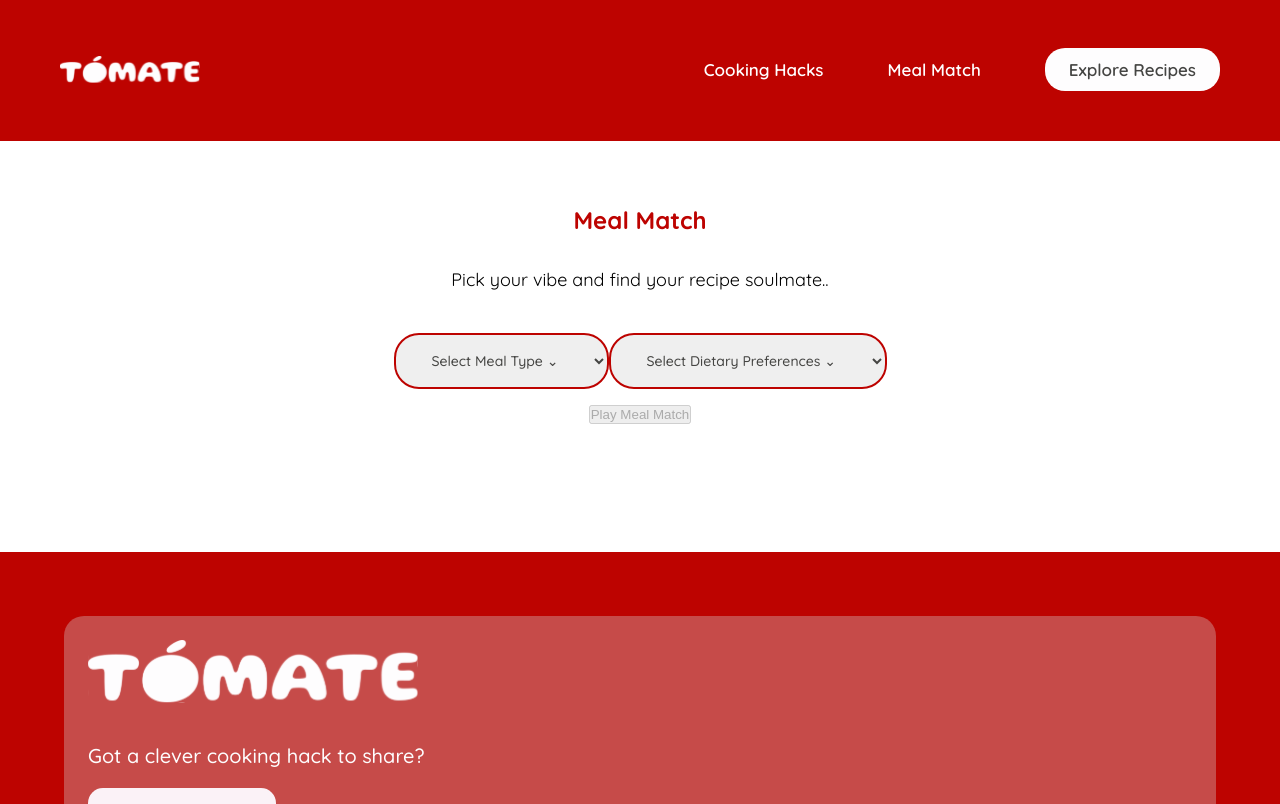
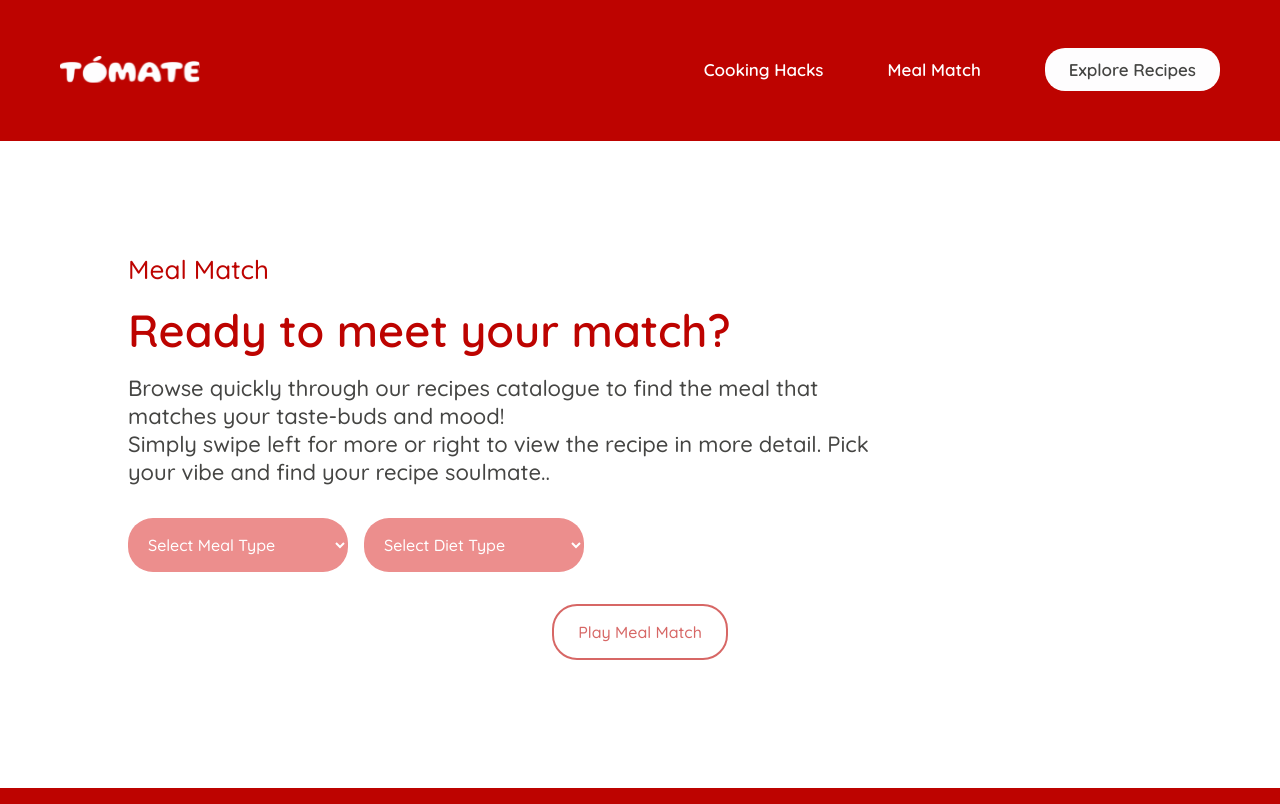
Before and after one commit to dharvi-22/tomate-fullstack, a React (Create React App) app in the folder frontend/: page /meal-match in a window 1280 px wide. Shown: the top 804 px of the page. Built offline with nearby package versions, Linux system fonts and the light colour scheme; no server answers.

Commit message:
meal match  page complete

```diff
--- a/frontend/src/pages/MealMatch.js
+++ b/frontend/src/pages/MealMatch.js
@@ -46,12 +46,14 @@ const MealMatch = () => {
     return (
     <div className="match-container">
         <h1>Meal Match</h1>
-        <p>Pick your vibe and find your recipe soulmate..</p>
+        <h2>Ready to meet your match?</h2>
+        <p>Browse quickly through our recipes catalogue to find the meal that matches your taste-buds and mood! <br />
+        Simply swipe left for more or right to view the recipe in more detail. Pick your vibe and find your recipe soulmate..</p>
 
         {/* dropdown filters */}
         <div className="filters-container">
             <select value={mealType} onChange={(e) => setMealType(e.target.value)}>
-                <option value="">Select Meal Type ⌄</option>
+                <option value="">Select Meal Type</option>
                 <option value="breakfast">Breakfast</option>
                 <option value="side dish">Lunch</option>
                 <option value="main course">Dinner</option>
@@ -60,7 +62,7 @@ const MealMatch = () => {
             </select>
 
             <select value={dietaryPreference} onChange={(e) => setDietaryPreference(e.target.value)}>
-                <option value="">Select Dietary Preferences ⌄</option>
+                <option value="">Select Diet Type</option>
                 <option value="pescetarian">Pescatarian</option>
                 <option value="vegan">Vegan</option>
                 <option value="vegetarian">Vegetarian</option>
--- a/frontend/src/styles/cookingHacks.scss
+++ b/frontend/src/styles/cookingHacks.scss
@@ -22,6 +22,7 @@
         font-weight: 500;
         font-size: 18px;
         color: #454543;
+        max-width: 90%;
     }
      //icons row
     .hacks-icons{
--- a/frontend/src/styles/mealMatch.scss
+++ b/frontend/src/styles/mealMatch.scss
@@ -1,27 +1,72 @@
 .match-container{
     display: flex;
     flex-direction: column;
-    justify-content: center;
-    align-items: center;
-    text-align: center;
+    justify-content: left;
+    align-items: left;
+    text-align: left;
     font-family: Quicksand;
-    padding: 4rem 0;
-    padding-bottom: 8rem;
+    padding: 7rem 2rem 8rem 2rem;
     flex-wrap: wrap;
     width: 100%;
 
     h1{
-        color: #BD0300;
-        margin-bottom: 2rem;
-        font-size: 24px;
+        font-size: 22px;
+        font-weight: 500;
+        color:#BD0300;
+    }
+    h2{
+        font-size: 26px;
+        font-weight: 600;
+        color:#BD0300;
+        margin: 0.5rem 0;
     }
     p{
-        margin: 0 1.5rem 2.5rem 1.5rem;
+        font-weight: 500;
+        font-size: 18px;
+        color: #454543;
+        max-width: 90%;
+        margin-bottom: 2rem;
+    }
+    .filters-container{
+        display: flex;
+        gap: 1rem;
+        justify-items: left;
+        select {
+            justify-content: space-between;
+            width: 220px;
+            padding: 1rem;
+            color: white;
+            border-radius: 25px;
+            border:none;
+            font-size: 16px;
+            background-color: #EC8E8D;
+        }
+    }
+    .play-button{
+        font-family: Quicksand, sans-serif;
+        font-weight: 500;
         font-size: 16px;
-        line-height: 1.4;
+        margin: 1rem auto;
+        border-radius: 25px;
+        color:#BD0300;
+        padding: 1rem 1.5rem;
+        border: 2px solid #BD0300;
+        background-color: white;
+        transition: background-color 0.3s ease;
+
+        &.active{
+            background-color: #BD0300;
+            color:white;
+            cursor: pointer;
+        }
+
+        &.disabled{
+            opacity: 0.6;
+            cursor: not-allowed;
+        }
     }
     .meal-container{
-        padding: 4rem 0;;
+        padding: 4rem 0;
     }
     .button-group{
         display: flex;
@@ -120,13 +165,49 @@
 
 @media (min-width: 768px){
     .match-container{
-        h3{
-            font-size: 32px;
+        padding: 8rem 4rem;
+
+        h1{
+            font-size: 24px;
         }
+
+        h2{
+            font-size: 30px;
+            margin: 1rem 0;
+        }
+
         p{
             font-size: 18px;
-            max-width: 700px;
+            max-width: 70%;
         }
 
     }
+    .filters-container{
+        select{
+            font-size: 18px;
+        }
+    }
+    .play-button{
+        font-size: 18px;
+    }
 }
+
+@media (min-width: 1024px) {
+    .match-container{
+        padding: 7rem 8rem;
+
+        h1{
+            font-size: 26px;
+        }
+
+        h2{
+            font-size: 45px;
+        }
+
+        p{
+            font-size: 22px;
+            max-width: 75%;
+        }
+    }
+
+}
```
